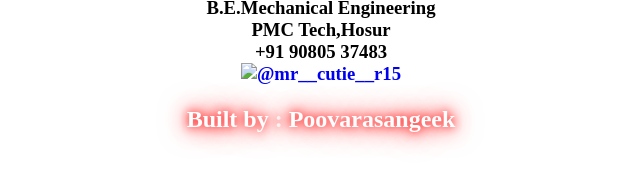
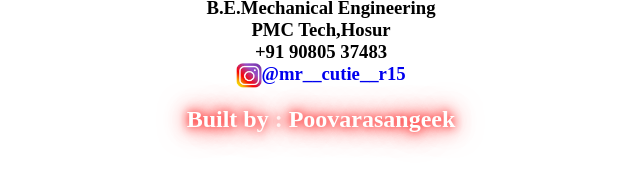
Before and after one commit to poovarasangeek/Janesh_site, a plain HTML site: page index.html in a window 1280 px wide. Shown: the part 469-656 px from the top of the page, 319-959 px from the left. Drawn offline with Linux system fonts and the light colour scheme.

Commit message:
Add files via upload

```diff
--- a/index.html
+++ b/index.html
@@ -22,7 +22,7 @@
     <h3>PMC Tech,Hosur</h3>
     <h3>+91 90805 37483</h3>
   </div>
-  <div class="insta"><img src="insta.png" class="instaimg"><a href="https://www.instagram.com/mr__cutiie__r15?igsh=MXB1NjR3OWszNnJ4bA=="><h3>@mr__cutie__r15</h3></a></div>
+  <div class="insta"><img src="insta.webp" class="instaimg"><a href="https://www.instagram.com/mr__cutiie__r15?igsh=MXB1NjR3OWszNnJ4bA=="><h3>@mr__cutie__r15</h3></a></div>
 <br>
 <div class="poovarasan"><h2>Built by : <a href="https://poovarasanportfolio.neocities.org" class="poovarasan">Poovarasangeek</a></h2></div>
 </body>
```
